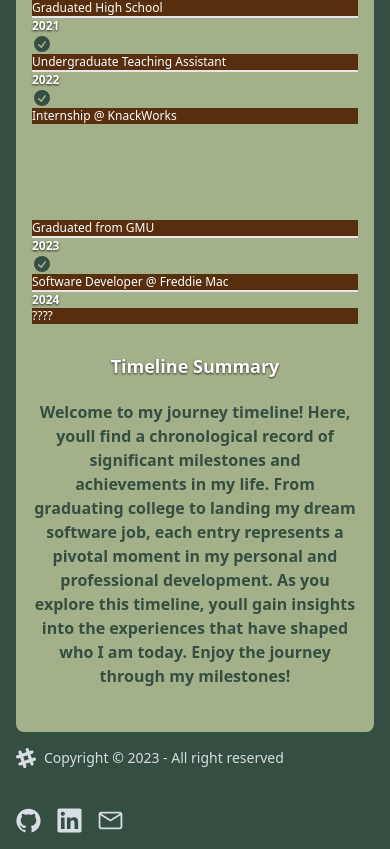
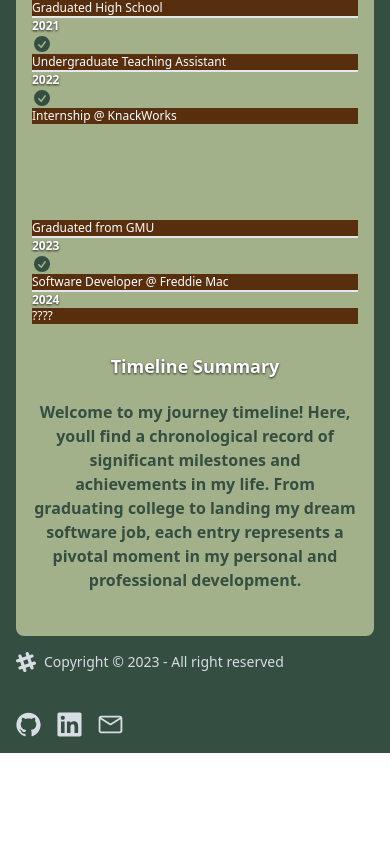
Before and after one commit to kbledows/nextgen-portfolio, a Next.js app: page /about in a window 390 px wide. Shown: the part 1006-1855 px from the top of the page. After the commit the page ends 1759 px from the top, so only its background shows below. Built offline with nearby package versions, Linux system fonts and the light colour scheme.

Commit message:
format home page width on mobile

```diff
--- a/src/app/about/page.js
+++ b/src/app/about/page.js
@@ -21,32 +21,6 @@ const About = () => {
                 <div className="hero-content flex-col lg:flex-row">
                     <div>
                         <h2 className="text-xl md:text-3xl lg:text-5xl font-bold text-center text-white drop-shadow-[0_1.2px_1.2px_rgba(0,0,0,0.8)]">My Personal Timeline</h2>
-                        {/* <div className='flex flex-col justify-between space-y-5 mt-5 text-white'>
-                            <div tabIndex={0} className="collapse bg-[#344E41] text-primary-content focus:bg-[#582f0e] focus:text-secondary-content lg:px-72 text-center">
-                                <div className="collapse-title">
-                                    Click to learn about my education history
-                                </div>
-                                <div className="collapse-content">
-                                    <p>tabIndex={0} attribute is necessary to make the div focusable</p>
-                                </div>
-                            </div>
-                            <div tabIndex={0} className="collapse bg-[#344E41] text-primary-content focus:bg-[#582f0e] focus:text-secondary-content lg:px-72 text-center">
-                                <div className="collapse-title">
-                                    Focus me to see content
-                                </div>
-                                <div className="collapse-content">
-                                    <p>tabIndex={0} attribute is necessary to make the div focusable</p>
-                                </div>
-                            </div>
-                            <div tabIndex={0} className="collapse bg-[#344E41] text-primary-content focus:bg-[#582f0e] focus:text-secondary-content lg:px-72 text-center">
-                                <div className="collapse-title">
-                                    Focus me to see content
-                                </div>
-                                <div className="collapse-content">
-                                    <p>tabIndex={0} attribute is necessary to make the div focusable</p>
-                                </div>
-                            </div>
-                        </div> */}
                         <ul className="mt-10 timeline text-xs timeline-vertical justify-center lg:text-lg lg:timeline-horizontal lg:mt-1">
                             <li>
                                 <div className="timeline-start lg:text-2xl font-bold text-white drop-shadow-[0_1.2px_1.2px_rgba(0,0,0,0.8)]">2018</div>
@@ -91,7 +65,7 @@ const About = () => {
                             </li>
                         </ul>
                         <h3 className="text-lg md:text-xl lg:text-xl font-bold text-center text-white drop-shadow-[0_1.2px_1.2px_rgba(0,0,0,0.8)] mt-7" >Timeline Summary</h3>
-                        <p className="mt-5 text-center font-semibold">Welcome to my journey timeline! Here, youll find a chronological record of significant milestones and achievements in my life. From graduating college to landing my dream software job, each entry represents a pivotal moment in my personal and professional development. As you explore this timeline, youll gain insights into the experiences that have shaped who I am today. Enjoy the journey through my milestones!</p>
+                        <p className="mt-5 text-center font-semibold">Welcome to my journey timeline! Here, youll find a chronological record of significant milestones and achievements in my life. From graduating college to landing my dream software job, each entry represents a pivotal moment in my personal and professional development.</p>
                     </div>
                 </div>
             </div>
--- a/src/app/page.js
+++ b/src/app/page.js
@@ -7,7 +7,7 @@ import art from 'public/art_station.gif'
 export default function Home() {
   return (
     <main>
-      <div className="flex min-h-screen flex-col items-center justify-center pt-20 px-12 lg:p-24">
+      <div className="flex px-4 min-h-screen flex-col items-center justify-center pt-20 lg:px-12">
         <div className="hero bg-[#A3B18A] rounded-lg text-[#344E41] max-w-7xl">
           <div className="hero-content flex-col lg:flex-row">
             <Image src={avatar} className="w-fill md:w-72 lg:w-72 rounded-lg shadow-2xl" />
@@ -19,7 +19,7 @@ export default function Home() {
         </div>
         <div className="hero bg-[#A3B18A] rounded-lg text-[#344E41] mt-7 max-w-7xl">
           <div className="hero-content flex-col lg:flex-row-reverse">
-            <Image src={art} className="w-56 md:w-72 lg:w-82 rounded-lg" />
+            <Image src={art} className="w-fill md:w-72 lg:w-82 rounded-lg" />
             <div>
               <h1 className="text-xl md:text-4xl lg:text-5xl font-bold text-transparent bg-clip-text bg-gradient-to-br from-blue-800 to-green-800 pb-2 lg:drop-shadow-[0_1.2px_1.2px_rgba(0,0,0,0.8)]">Coding for Fun</h1>
               <p className="text-lg py-6">Please enjoy a game of Konordle ! A fun take on the massively popular Wordle. <span className='text-[#780000] font-bold italic'> Now with hard mode! </span>Play by clicking the button below! </p>
```
